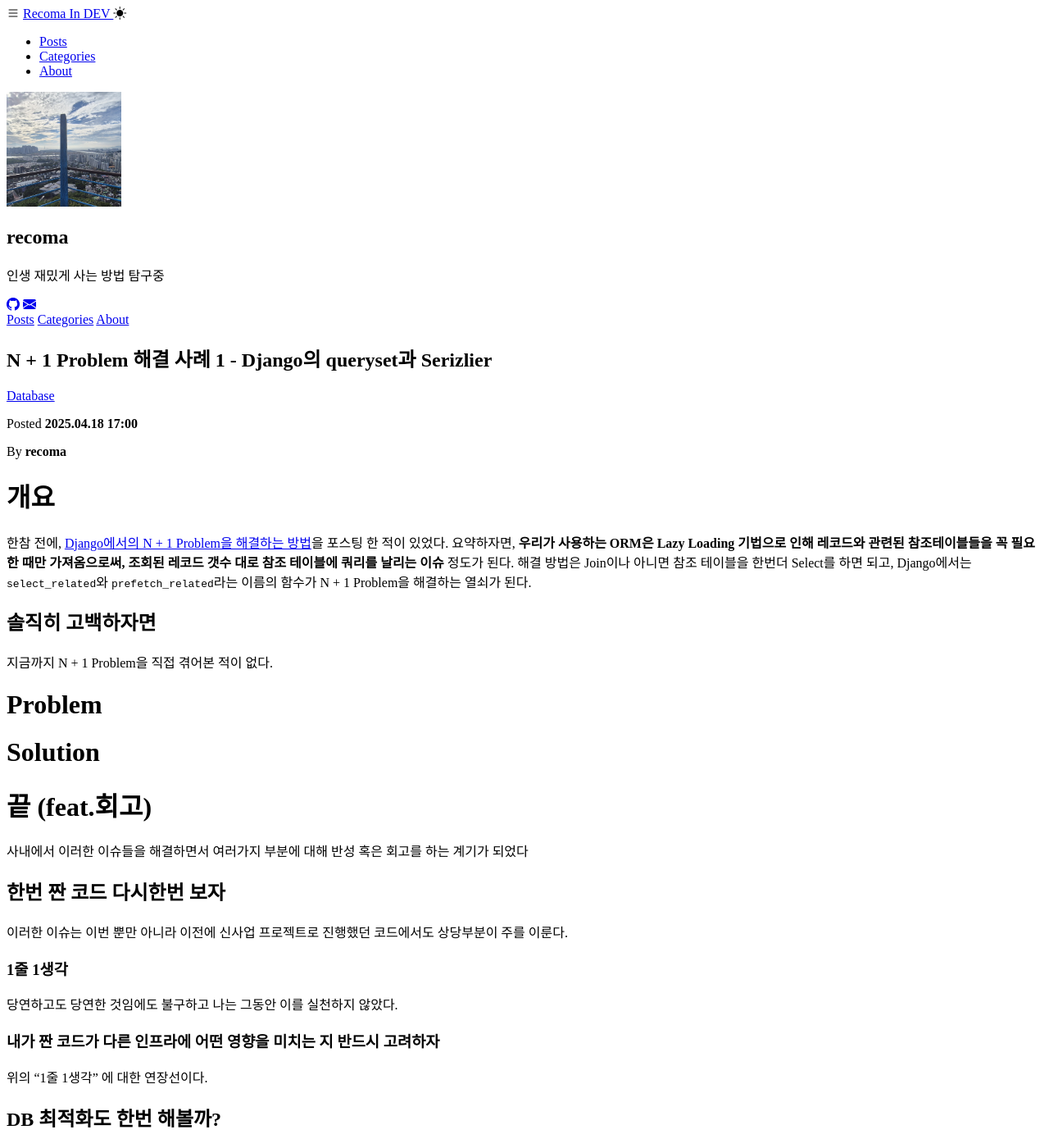
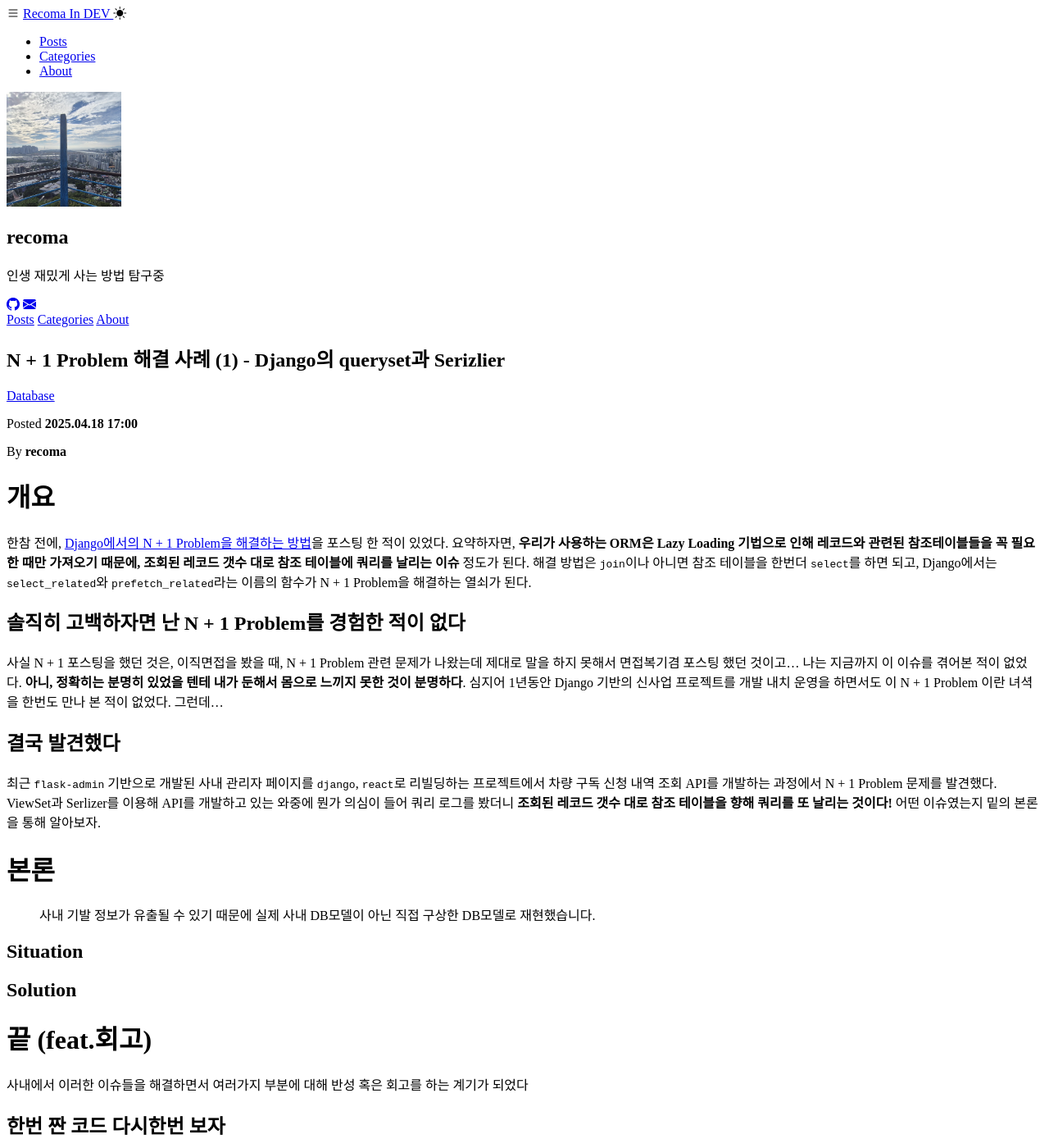
Before and after one commit to recoma96/recoma96.github.io, a Jekyll site: the page built from _posts/2025-04-18-n-plus-1-example-django.md, in a window 1280 px wide and 1400 px high. Shown: the whole window at 82% size. Built offline with Jekyll 4.4.1, drawn with Linux system fonts in a browser that asks for light colours; some web fonts are replaced; comment, search, counter and statistics services are not loaded; a style sheet for code colours, icons or effects is not loaded.

Commit message:
blog: 서론 작성

```diff
--- a/_posts/2025-04-18-n-plus-1-example-django.md
+++ b/_posts/2025-04-18-n-plus-1-example-django.md
@@ -1,6 +1,6 @@
 ---
 layout: post
-title:  "N + 1 Problem 해결 사례 1 - Django의 queryset과 Serizlier"
+title:  "N + 1 Problem 해결 사례 (1) - Django의 queryset과 Serizlier"
 date:   2025-04-18 17:00:00
 categories: "Database"
 summary: "서로 참조하는 두 테이블 상대로 Serizlier를 쓰는 순간 쥐도 새도 모르게 N + 1 Problem을 일으킬 수 있다."
@@ -10,19 +10,30 @@ image: ""
 
 # 개요
 
-한참 전에, [Django에서의 N + 1 Problem을 해결하는 방법](/django/2024/12/12/django-n1-problem.html)을 포스팅 한 적이 있었다. 요약하자면, **우리가 사용하는 ORM은 Lazy Loading 기법으로 인해 레코드와 관련된 참조테이블들을 꼭 필요한 때만 가져옴으로써, 조회된 레코드 갯수 대로 참조 테이블에 쿼리를 날리는 이슈** 정도가 된다. 해결 방법은 Join이나 아니면 참조 테이블을 한번더 Select를 하면 되고, Django에서는 `select_related`와 `prefetch_related`라는 이름의 함수가 N + 1 Problem을 해결하는 열쇠가 된다.
+한참 전에, [Django에서의 N + 1 Problem을 해결하는 방법](/django/2024/12/12/django-n1-problem.html)을 포스팅 한 적이 있었다. 요약하자면, **우리가 사용하는 ORM은 Lazy Loading 기법으로 인해 레코드와 관련된 참조테이블들을 꼭 필요한 때만 가져오기 때문에, 조회된 레코드 갯수 대로 참조 테이블에 쿼리를 날리는 이슈** 정도가 된다. 해결 방법은 `join`이나 아니면 참조 테이블을 한번더 `select`를 하면 되고, Django에서는 `select_related`와 `prefetch_related`라는 이름의 함수가 N + 1 Problem을 해결하는 열쇠가 된다.
 
-## 솔직히 고백하자면
+## 솔직히 고백하자면 난 N + 1 Problem를 경험한 적이 없다
 
-지금까지 N + 1 Problem을 직접 겪어본 적이 없다.
+사실 N + 1 포스팅을 했던 것은, 이직면접을 봤을 때, N + 1 Problem 관련 문제가 나왔는데 제대로 말을 하지 못해서 면접복기겸 포스팅 했던 것이고... 나는 지금까지 이 이슈를 겪어본 적이 없었다. **아니,
+정확히는 분명히 있었을 텐테 내가 둔해서 몸으로 느끼지 못한 것이 분명하다**. 심지어 1년동안 Django 기반의 신사업 프로젝트를 개발 내치 운영을 하면서도
+이 N + 1 Problem 이란 녀셕을 한번도 만나 본 적이 없었다. 그런데...
+
+## 결국 발견했다
+
+최근 `flask-admin` 기반으로 개발된 사내 관리자 페이지를 `django`, `react`로 리빌딩하는 프로젝트에서
+차량 구독 신청 내역 조회 API를 개발하는 과정에서 N + 1 Problem 문제를 발견했다. ViewSet과 Serlizer를 이용해 API를 개발하고 있는 와중에 뭔가 의심이 들어 쿼리 로그를 봤더니
+**조회된 레코드 갯수 대로 참조 테이블을 향해 쿼리를 또 날리는 것이다!** 어떤 이슈였는지 밑의 본론을 통해 알아보자.
 
 
-# Problem
+# 본론
+
+> 사내 기발 정보가 유출될 수 있기 때문에 실제 사내 DB모델이 아닌 직접 구상한 DB모델로 재현했습니다.
 
 
-# Solution
 
+## Situation
 
+## Solution
 
 
 # 끝 (feat.회고)
```
